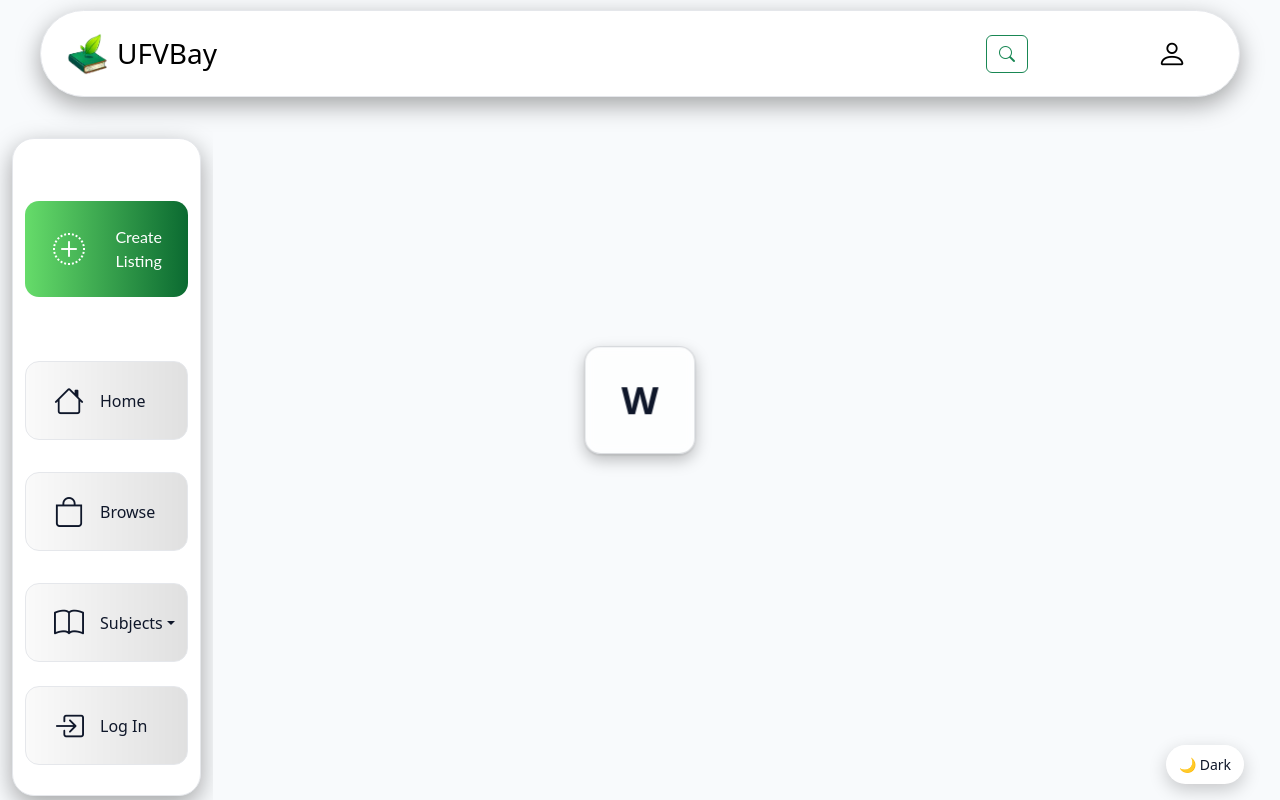
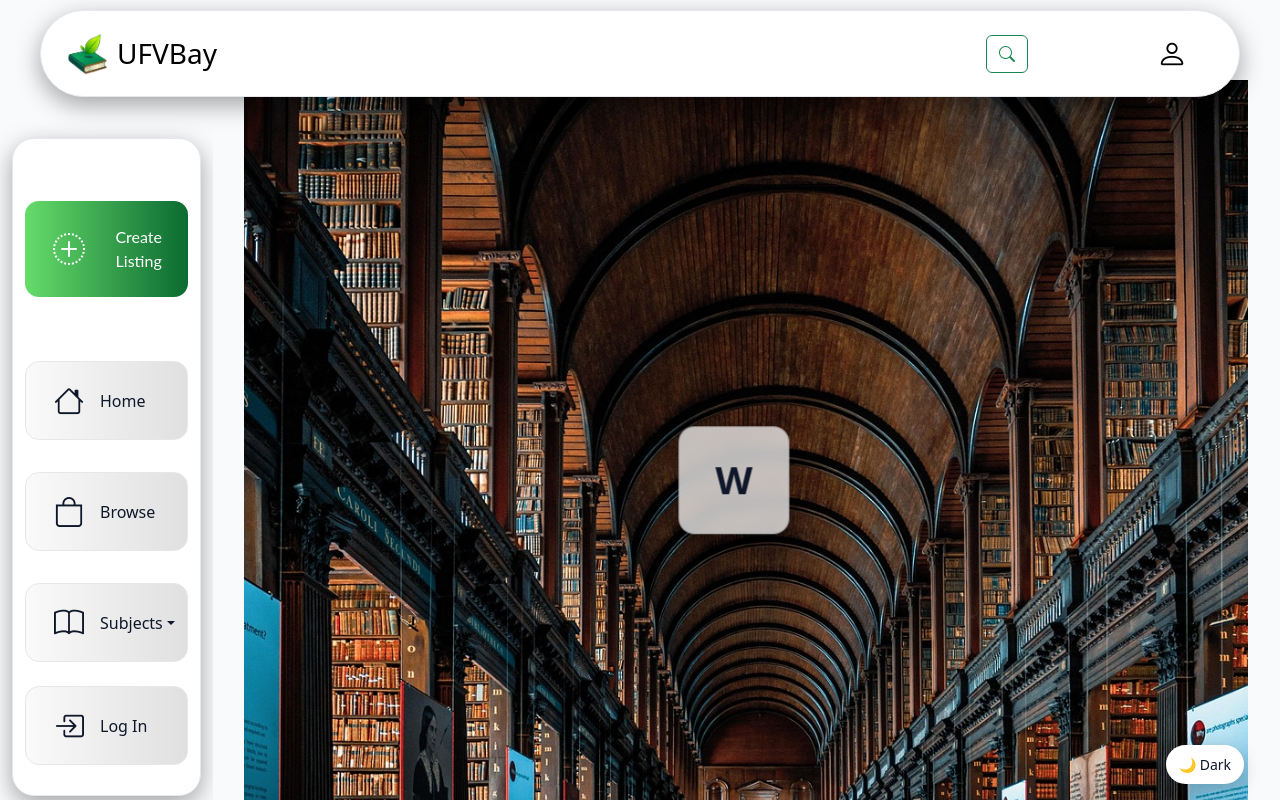
Before and after one commit to Gurv-Chahal/ufvbay, a React (Vite) app in the folder client/: page /home in a window 1280 px wide. Built offline with nearby package versions, Linux system fonts and the light colour scheme; a small style sheet from the web is missing.

Commit message:
reverting changes

```diff
--- a/client/src/styles/Home.css
+++ b/client/src/styles/Home.css
@@ -20,6 +20,9 @@
 
 /* second row: sidebar + main content */
 .home-body {
+    display: grid;
+    grid-template-columns: var(--sidebar-w) 1fr var(--edge-gap);
+    min-height: 0;                   /* allow children to shrink inside grid */
     padding-top: var(--nav-h);
     height: calc(100dvh - var(--nav-h));   /* keep the hero fully visible */
     box-sizing: border-box;
@@ -33,6 +36,11 @@
 
 /* the image area */
 .home-main {
+    grid-column: 2 / 3;
+    min-width: 0;
+    min-height: 0;
+    position: relative;
+    z-index: 0;
     padding-left: var(--main-gap);
     padding-bottom: var(--main-gap);
     box-sizing: border-box;
```
